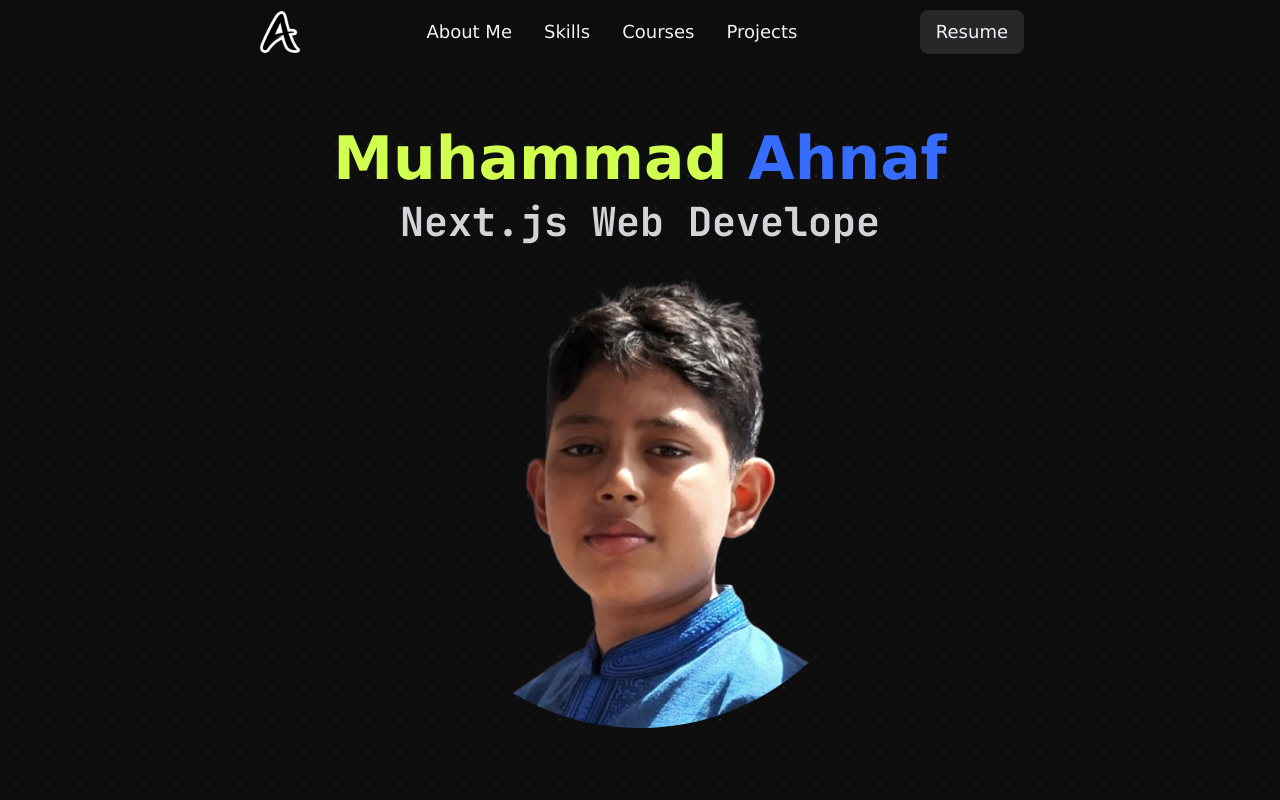
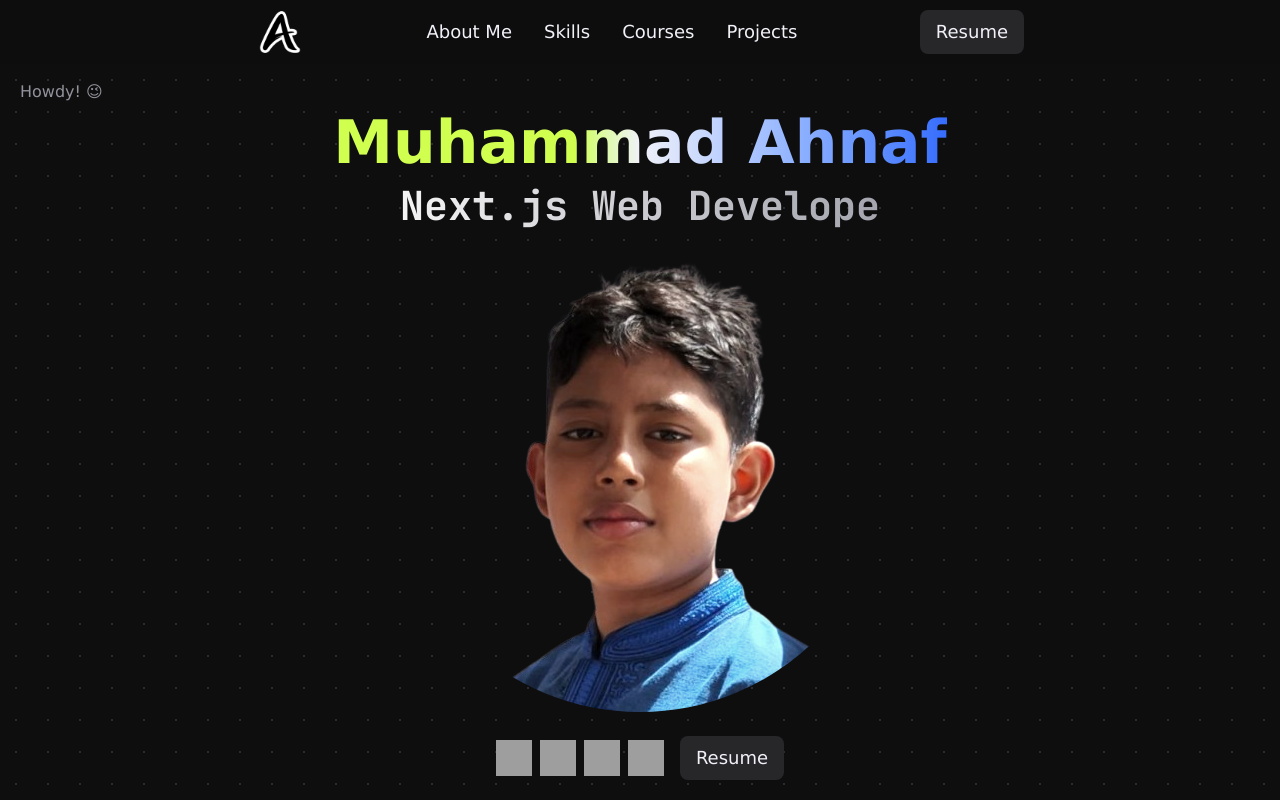
Before and after one commit to mahnafdev/portfolio-react, a React (Vite) app: page / in a window 1280 px wide. Shown: the top 800 px of the page. Built offline with nearby package versions, Linux system fonts and the light colour scheme; grey boxes are pictures that could not be loaded; a web font is replaced by a local one.

Commit message:
feat: add social profile links and resume button in hero
Add social profiles links and Resume button in Hero section. Some minor ui-ux enhancements.

```diff
--- a/package.json
+++ b/package.json
@@ -11,6 +11,7 @@
   },
   "dependencies": {
     "@tailwindcss/vite": "^4.1.11",
+    "lucide-react": "^0.539.0",
     "react": "^19.1.0",
     "react-dom": "^19.1.0",
     "react-router": "^7.8.0",
--- a/src/components/home/AboutMe.jsx
+++ b/src/components/home/AboutMe.jsx
@@ -10,7 +10,7 @@ const AboutMe = () => {
 			{/* About Me Card/Info */}
 			<div className="space-y-2">
 				{/* Section Header */}
-				<h3 className="text-4xl font-semibold font-jetbrains-mono uppercase">
+				<h3 className="text-4xl font-semibold font-jetbrains-mono bg-gradient-to-b from-zinc-400 via-zinc-100 to-zinc-500 bg-clip-text text-transparent uppercase">
 					About Me
 				</h3>
 				{/* 'Personal & Professional' portion */}
@@ -48,14 +48,14 @@ const AboutMe = () => {
 			</div>
 			{/* About Me Images */}
 			<div className="grid grid-cols-2 gap-2 h-full">
-				<div>
+				<div className="p-[2px] bg-gradient-to-tr from-accent to-primary to-50% rounded-2xl hover:-rotate-2 hover:scale-103 transition-transform duration-400">
 					<img
 						src={Image1}
 						alt="Image 1"
 						className="h-full rounded-2xl object-cover"
 					/>
 				</div>
-				<div>
+				<div className="p-[2px] bg-gradient-to-tr from-accent to-primary to-50% rounded-2xl hover:rotate-2 hover:scale-103 transition-transform duration-400">
 					<img
 						src={Image2}
 						alt="Image 2"
--- a/src/components/home/Hero.jsx
+++ b/src/components/home/Hero.jsx
@@ -1,5 +1,6 @@
 import { Typewriter } from "react-simple-typewriter";
 import MyPic from "../../assets/me.png";
+import Button from "../ui/Button";
 
 const Hero = () => {
 	return (
@@ -8,12 +9,11 @@ const Hero = () => {
 			className="flex flex-col items-center justify-center text-center"
 		>
 			{/* Name */}
-			<h1 className="text-6xl font-semibold">
-				<span className="text-accent">Muhammad</span>{" "}
-				<span className="text-primary">Ahnaf</span>
+			<h1 className="text-6xl font-semibold bg-gradient-to-r from-accent from-40% via-light to-primary bg-clip-text text-transparent">
+				Muhammad Ahnaf
 			</h1>
 			{/* Designation/Role with Typewriting Animation */}
-			<h3 className="text-[2.5rem] font-bold mt-1 text-zinc-300 before:content-['ㅤ'] after:content-['ㅤ'] font-jetbrains-mono">
+			<h3 className="text-[2.5rem] font-bold mt-1 bg-gradient-to-r from-zinc-50 to-zinc-400 bg-clip-text text-transparent before:content-['ㅤ'] after:content-['ㅤ'] font-jetbrains-mono">
 				<Typewriter
 					words={[
 						"MERN Web Developer",
@@ -32,6 +32,70 @@ const Hero = () => {
 				alt="My Picture"
 				className="-mt-6 rounded-full grayscale-20 brightness-120 transition-[filter] duration-200"
 			/>
+			<div className="mt-6 flex items-center gap-4">
+				{/* Social Profiles Links */}
+				<ul className="flex gap-x-2">
+					{/* LinkedIn */}
+					<li>
+						<a
+							href="https://www.linkedin.com/in/mahnafdev"
+							target="_blank"
+						>
+							<img
+								src="https://cdn-icons-png.flaticon.com/128/3992/3992606.png"
+								alt="LinkedIn"
+								className="size-9 grayscale-75 hover:scale-120 hover:-rotate-3 active:scale-110 transition-transform duration-250"
+							/>
+						</a>
+					</li>
+					{/* GitHub */}
+					<li>
+						<a
+							href="https://github.com/mahnafdev"
+							target="_blank"
+						>
+							<img
+								src="https://cdn-icons-png.flaticon.com/128/3291/3291667.png"
+								alt="GitHub"
+								className="size-9 grayscale-75 hover:scale-120 hover:-rotate-3 active:scale-110 transition-transform duration-250"
+							/>
+						</a>
+					</li>
+					{/* Facebook */}
+					<li>
+						<a
+							href="https://www.facebook.com/mahnafdev"
+							target="_blank"
+						>
+							<img
+								src="https://cdn-icons-png.flaticon.com/128/733/733547.png"
+								alt="Facebook"
+								className="size-9 grayscale-75 hover:scale-120 hover:-rotate-3 active:scale-110 transition-transform duration-250"
+							/>
+						</a>
+					</li>
+					{/* YouTube */}
+					<li>
+						<a
+							href="https://www.youtube.com/@ninjaquasar"
+							target="_blank"
+						>
+							<img
+								src="https://cdn-icons-png.flaticon.com/128/3991/3991722.png"
+								alt="YouTube"
+								className="size-9 grayscale-75 hover:scale-120 hover:-rotate-3 active:scale-110 transition-transform duration-250"
+							/>
+						</a>
+					</li>
+				</ul>
+				{/* Resume button */}
+				<Button
+					hoverEffect2
+					activeEffect1
+				>
+					Resume
+				</Button>
+			</div>
 		</section>
 	);
 };
--- a/src/pages/HomePage.jsx
+++ b/src/pages/HomePage.jsx
@@ -3,7 +3,10 @@ import Hero from "../components/home/Hero";
 
 const HomePage = () => {
 	return (
-		<main className="px-64 py-32 space-y-32">
+		<main className="px-64 py-28 space-y-32">
+			<p className="absolute top-20 left-5 text-zinc-400 font-medium animate-pulse">
+				Howdy! 😉
+			</p>
 			<Hero />
 			<AboutMe />
 		</main>
```
Also changed, not shown: 1 other file (tests, documents, lock files or other folders).
